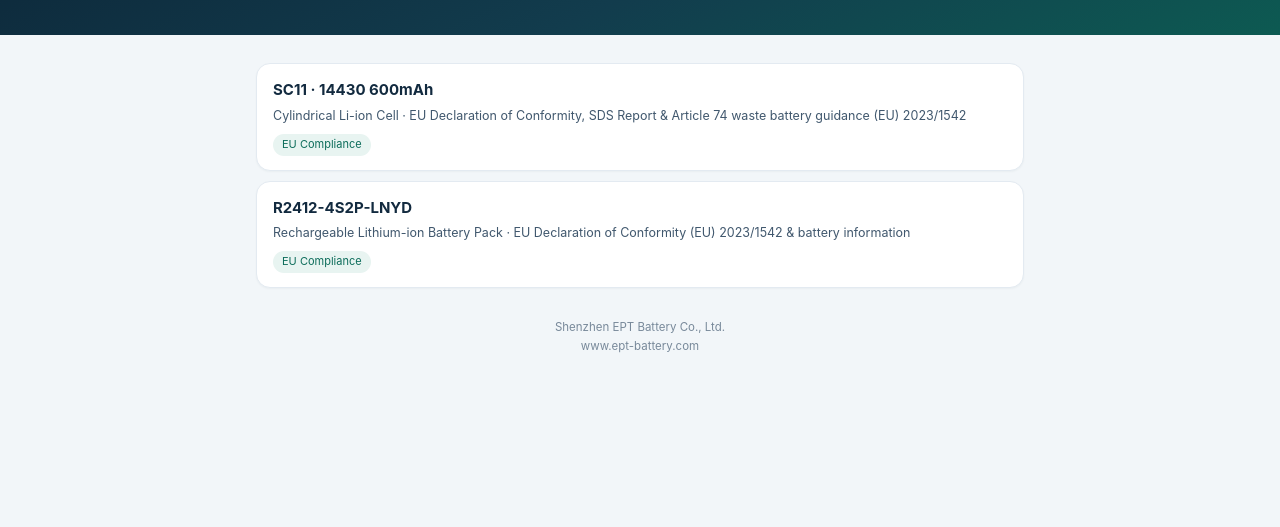
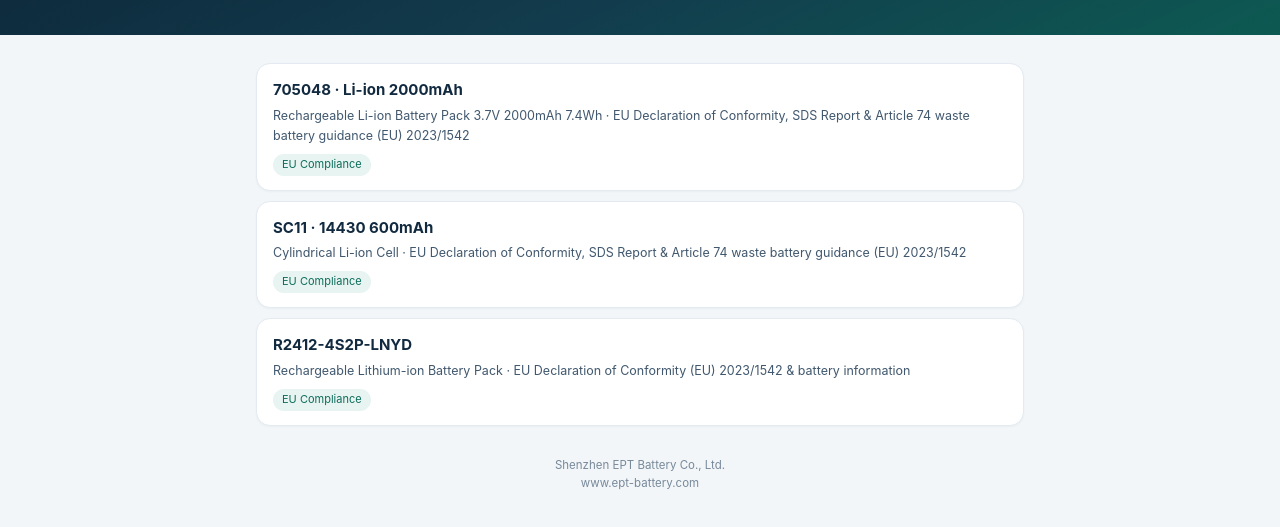
Before and after one commit to EPT-BATTERY/qr-docs, a plain HTML site: page index.html in a window 1280 px wide. Shown: the part 133-660 px from the top of the page. Drawn offline with Linux system fonts and the light colour scheme.

Commit message:
Add 705048 Li-ion 2000mAh page: index.html

```diff
--- a/index.html
+++ b/index.html
@@ -54,6 +54,9 @@
 
 <script>
 var DOCS = [
+  {slug:'705048-2000mah-3.7v', model:'705048 · Li-ion 2000mAh',
+   desc:'Rechargeable Li-ion Battery Pack 3.7V 2000mAh 7.4Wh · EU Declaration of Conformity, SDS Report & Article 74 waste battery guidance (EU) 2023/1542',
+   tag:'EU Compliance'},
   {slug:'sc11-14430-600', model:'SC11 · 14430 600mAh',
    desc:'Cylindrical Li-ion Cell · EU Declaration of Conformity, SDS Report & Article 74 waste battery guidance (EU) 2023/1542',
    tag:'EU Compliance'},
```
